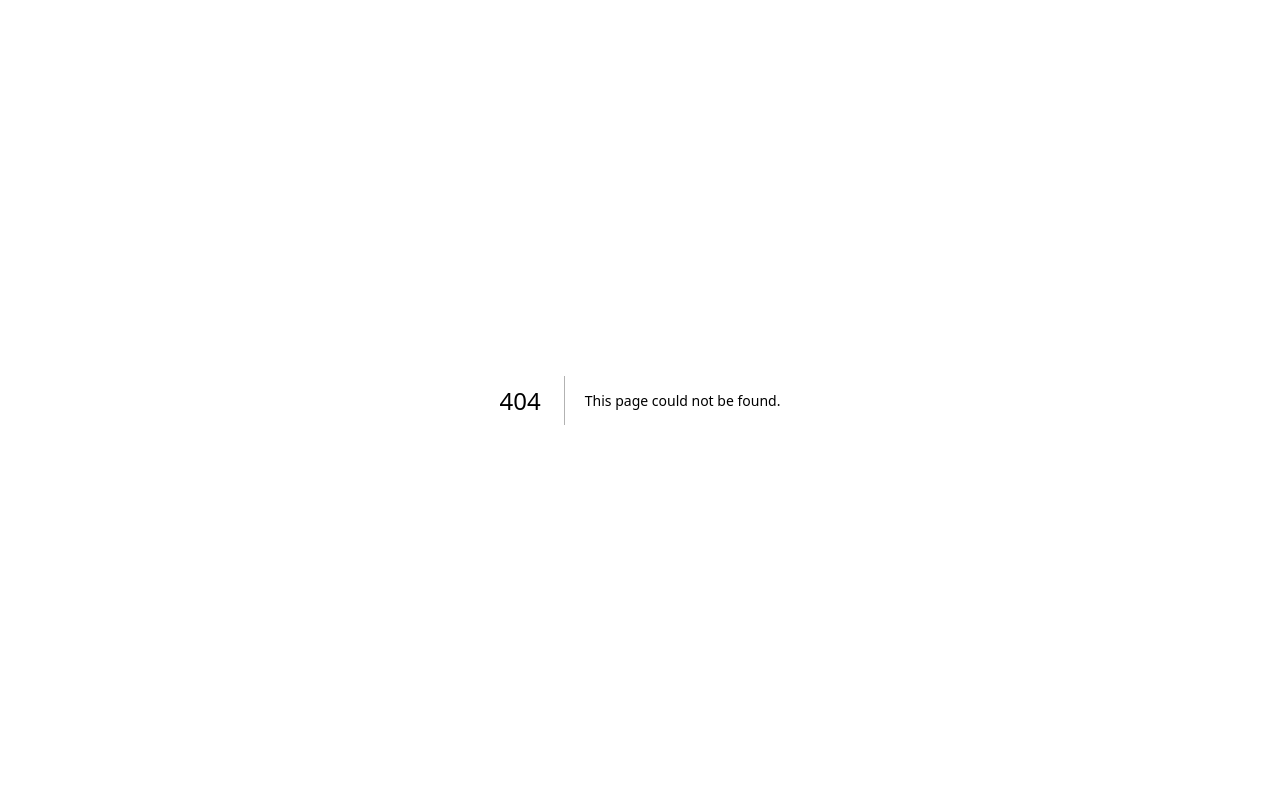
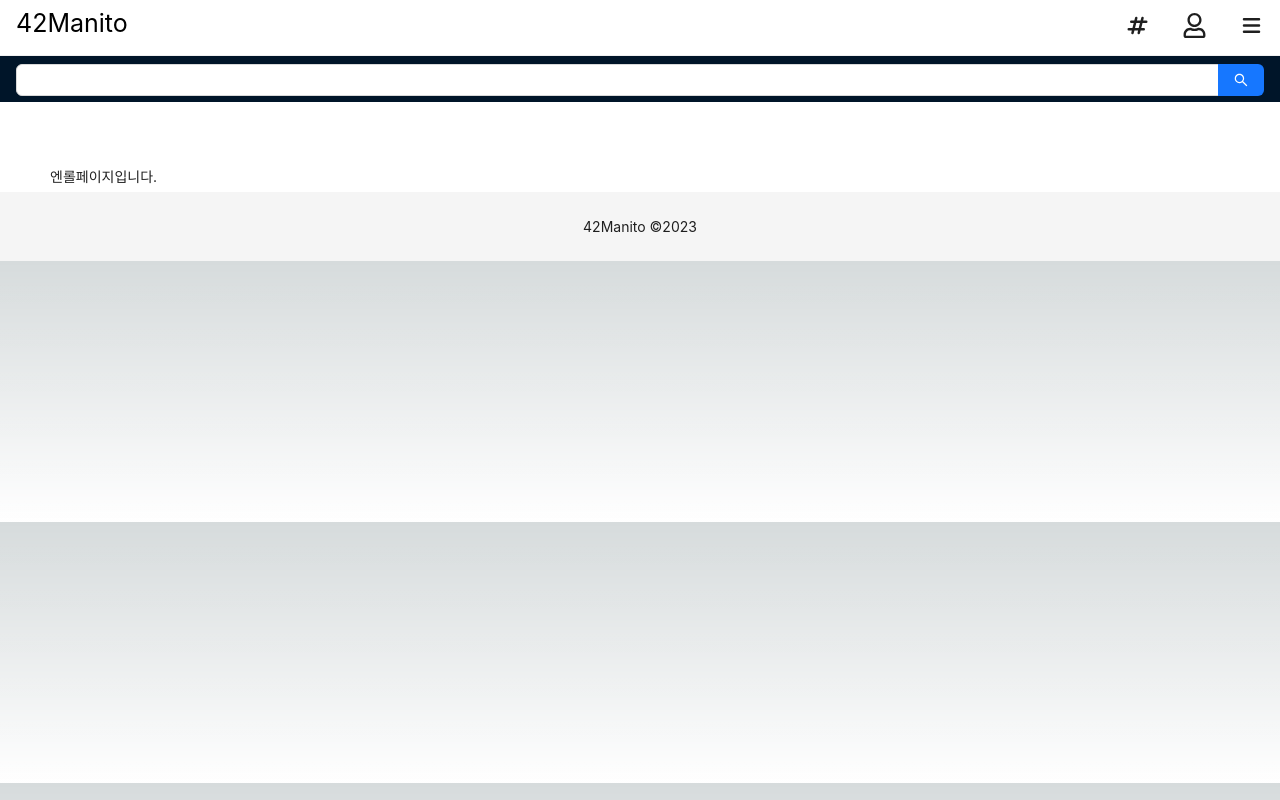
Before and after one commit to 9utty/cadet_men, a Next.js app: page /enroll/enroll in a window 1280 px wide. Before the commit this address had no page. Built offline with nearby package versions, Linux system fonts and the light colour scheme.

Commit message:
feat: 멘토링 멘티 참여리스트 페이지 구성

```diff
--- /dev/null
+++ b/pages/enroll/enroll.tsx
@@ -0,0 +1,12 @@
+import React from "react";
+import AppLayout from "../global/AppLayout";
+
+const Enroll = () => {
+  return (
+    <AppLayout>
+      <div>엔롤페이지입니다.</div>
+    </AppLayout>
+  );
+};
+
+export default Enroll;
```
